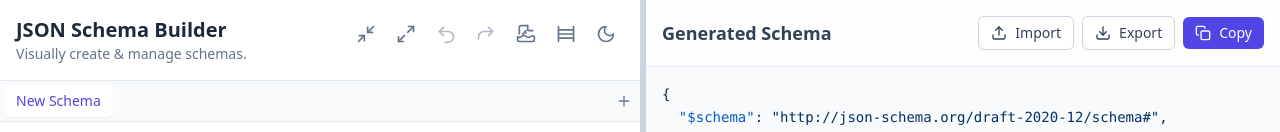
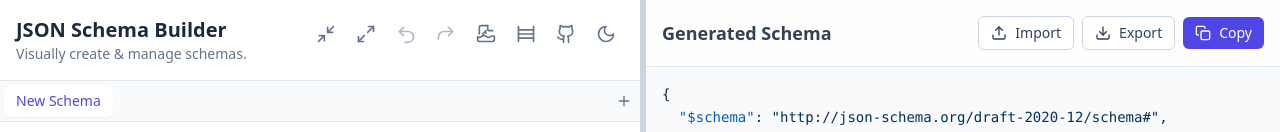
Before and after one commit to anusarati/json-schema-builder, a website built with Vite: page src/index.html in a window 1280 px wide. Shown: the top 132 px of the page. Built offline with nearby package versions, Linux system fonts and the light colour scheme.

Commit message:
repo link

```diff
--- a/src/partials/builder-panel.html
+++ b/src/partials/builder-panel.html
@@ -24,6 +24,9 @@
                 </button>
                 <button id="density-toggle-btn" title="Toggle UI Density" aria-label="Toggle UI Density" class="p-2 rounded-md hover:bg-slate-100 dark:hover:bg-slate-800 text-slate-500 dark:text-slate-400 hover:text-slate-700 dark:hover:text-slate-200 transition-colors">
                 </button>
+                <a href="https://github.com/anusarati/json-schema-builder/" target="_blank" rel="noopener noreferrer" title="View on GitHub" aria-label="View repository on GitHub" class="p-2 rounded-md hover:bg-slate-100 dark:hover:bg-slate-800 text-slate-500 dark:text-slate-400 hover:text-slate-700 dark:hover:text-slate-200 transition-colors">
+                    <svg xmlns="http://www.w3.org/2000/svg" width="20" height="20" viewBox="0 0 24 24" fill="none" stroke="currentColor" stroke-width="2" stroke-linecap="round" stroke-linejoin="round"><path d="M15 22v-4a4.8 4.8 0 0 0-1-3.5c3 0 6-2 6-5.5.08-1.25-.27-2.48-1-3.5.28-1.15.28-2.35 0-3.5 0 0-1 0-3 1.5-2.64-.5-5.36-.5-8 0C6 2 5 2 5 2c-.3 1.15-.3 2.35 0 3.5A5.403 5.403 0 0 0 4 9c0 3.5 3 5.5 6 5.5-.39.49-.68 1.05-.85 1.65-.17.6-.22 1.23-.15 1.85v4"/><path d="M9 18c-4.51 2-5-2-7-2"/></svg>
+                </a>
                 <button id="theme-toggle-btn" title="Toggle Dark/Light Mode" aria-label="Toggle Dark/Light Mode" class="p-2 rounded-md hover:bg-slate-100 dark:hover:bg-slate-800 text-slate-500 dark:text-slate-400 hover:text-slate-700 dark:hover:text-slate-200 transition-colors">
                 </button>
             </div>
```
Also changed, not shown: README.md.
